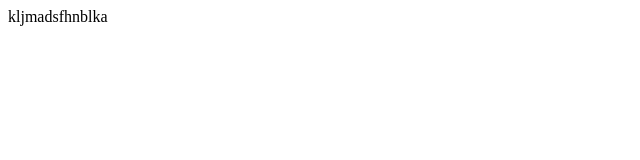
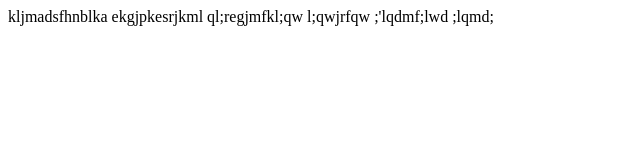
Before and after one commit to Denis-Vitebsk/urpo1, a website: page public/index.html in a window 1280 px wide. Shown: the whole page, without its empty margins (0-640 px from the left). Drawn offline with Linux system fonts and the light colour scheme.

Commit message:
Merge 2-test
Conflicts:
	public/index2.htmlqeefbhgsrgnjrg

```diff
--- a/public/index.html
+++ b/public/index.html
@@ -14,6 +14,12 @@ and open the template in the editor.
       kljmadsfhnblka
 
 
+      ekgjpkesrjkml
+      ql;regjmfkl;qw
+
+      l;qwjrfqw
+      ;'lqdmf;lwd
+      ;lqmd;
 
 
 
```
Also changed, not shown: public/index2.html (+3 -0 lines), public/index3_3.html (+9 -0 lines).
